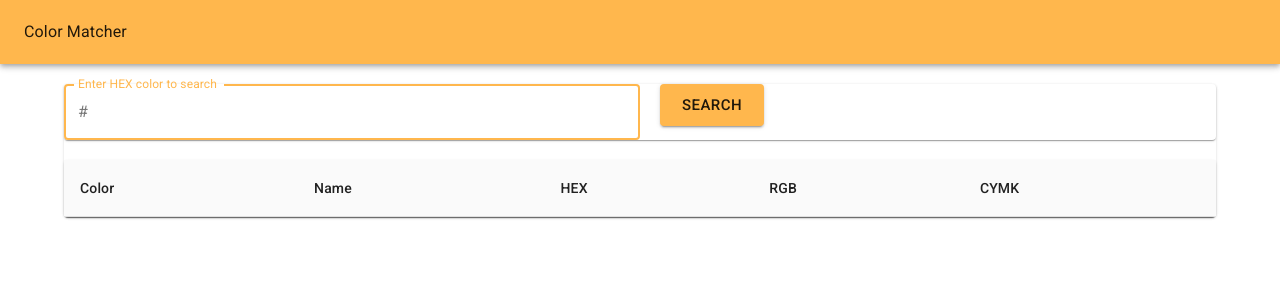
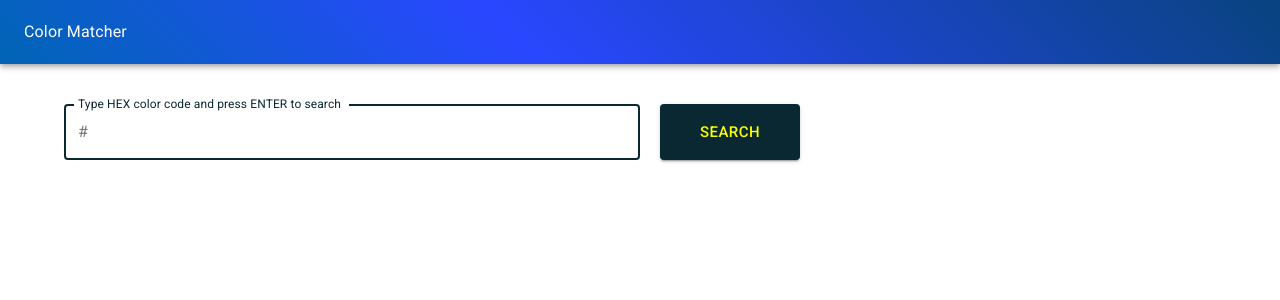
Before and after one commit to keyurmodi21/hivo-color-matcher, a React (Create React App) app: page / in a window 1280 px wide. Shown: the top 300 px of the page. Built offline with nearby package versions, Linux system fonts and the light colour scheme.

Commit message:
improved UI and theming to match Hivo theme of blue, black and yellow

```diff
--- a/package.json
+++ b/package.json
@@ -1,6 +1,7 @@
 {
   "name": "hivo-color-matcher",
   "version": "0.1.0",
+  "homepage": "https://keyurmodi21.github.io/hivo-color-matcher",
   "private": true,
   "dependencies": {
     "@material-ui/core": "^4.9.3",
@@ -17,7 +18,9 @@
     "start": "react-scripts start",
     "build": "react-scripts build",
     "test": "react-scripts test",
-    "eject": "react-scripts eject"
+    "eject": "react-scripts eject",
+    "predeploy": "npm run build",
+    "deploy": "gh-pages -d build"
   },
   "eslintConfig": {
     "extends": "react-app"
@@ -36,6 +39,7 @@
   },
   "devDependencies": {
     "eslint": "^6.8.0",
+    "gh-pages": "^2.2.0",
     "prettier": "^1.19.1"
   }
 }
--- a/src/App.jsx
+++ b/src/App.jsx
@@ -8,9 +8,9 @@ import { ColorMatcherContainer } from './ColorMatcher';
 const theme = createMuiTheme({
   palette: {
     primary: {
-      main: '#ffb74d'
+      main: '#0a2832',
     }
-  }
+  },
 });
 
 function App() {
--- a/src/ColorMatcher/container/ColorMatcherContainer.jsx
+++ b/src/ColorMatcher/container/ColorMatcherContainer.jsx
@@ -49,18 +49,15 @@ export default function ColorMatcherContainer() {
     } else {
       setHexError(true);
 
-      setErrorHelperText('Invalid Hex entered');
+      setErrorHelperText(
+        'Invalid Hex code, please enter valid input: A 6 character hex alphanumeric value'
+      );
     }
   };
 
   const handleKeyDown = (event) => {
     // only allow when search field is not empty, search field is not blank and contains exact 6 characters
-    if (
-      event.key === 'Enter' &&
-      searchField !== null &&
-      searchField !== '' &&
-      searchField.length === 6
-    ) {
+    if (event.key === 'Enter' && searchField !== null && searchField !== '') {
       handleSearch();
     }
   };
@@ -69,7 +66,7 @@ export default function ColorMatcherContainer() {
     colorsData.colors.sort(({ distance: a }, { distance: b }) => a - b);
 
     setRows(
-      colorsData.colors.slice(0, 51).map((color) => {
+      colorsData.colors.slice(0, 50).map((color) => {
         return {
           color: color.hex,
           name: color.color,
--- a/src/ColorMatcher/presentation/ColorMatcher.jsx
+++ b/src/ColorMatcher/presentation/ColorMatcher.jsx
@@ -8,7 +8,7 @@ import { Paper } from '@material-ui/core';
 const useStyles = makeStyles({
   root: {
     width: '90%',
-    margin: '0 auto'
+    margin: '0 auto',
   }
 });
 
@@ -16,7 +16,7 @@ export default function ColorMatcher(props) {
   const classes = useStyles();
 
   return (
-    <Paper className={classes.root}>
+    <Paper className={classes.root} elevation={0}>
       <ColorMatcherActionToolbar {...props} />
       <ColorMatcherList {...props} />
     </Paper>
--- a/src/ColorMatcher/presentation/ColorMatcherActionToolbar.jsx
+++ b/src/ColorMatcher/presentation/ColorMatcherActionToolbar.jsx
@@ -9,11 +9,16 @@ import { makeStyles } from '@material-ui/core';
 
 const useStyles = makeStyles({
   root: {
-    margin: '20px 0'
+    margin: '40px 0 25px',
+    boxShadow: 'none'
   },
   textField: {
     width: '50%',
     marginRight: '20px'
+  },
+  button: {
+    padding: '15px 40px',
+    color: '#faff00'
   }
 });
 export default function ColorMatcherActionToolbar(props) {
@@ -34,7 +39,7 @@ export default function ColorMatcherActionToolbar(props) {
         value={searchField}
         onChange={handleChange}
         onKeyDown={handleKeyDown}
-        label="Enter HEX color to search"
+        label="Type HEX color code and press ENTER to search"
         id="filled-start-adornment"
         InputProps={{
           startAdornment: <InputAdornment position="start">#</InputAdornment>
@@ -46,7 +51,13 @@ export default function ColorMatcherActionToolbar(props) {
         helperText={errorHelperText}
         className={classes.textField}
       />
-      <Button onClick={handleSearch} variant="contained" color="primary" size="large">
+      <Button
+        onClick={handleSearch}
+        variant="contained"
+        color="primary"
+        size="large"
+        className={classes.button}
+      >
         Search
       </Button>
     </Paper>
--- a/src/ColorMatcher/presentation/ColorMatcherList.jsx
+++ b/src/ColorMatcher/presentation/ColorMatcherList.jsx
@@ -1,7 +1,6 @@
 import React from 'react';
 import PropTypes from 'prop-types';
 
-import { makeStyles } from '@material-ui/core/styles';
 import Paper from '@material-ui/core/Paper';
 import Table from '@material-ui/core/Table';
 import TableBody from '@material-ui/core/TableBody';
@@ -10,19 +9,13 @@ import TableContainer from '@material-ui/core/TableContainer';
 import TableHead from '@material-ui/core/TableHead';
 import TableRow from '@material-ui/core/TableRow';
 
-const useStyles = makeStyles({
-  root: {
-    width: '100%'
-  }
-});
-
 export default function ColorMatcherList(props) {
-  const classes = useStyles();
   const { columns, rows } = props;
 
   return (
+    rows.length > 0 && (
       <Paper>
-      <TableContainer className={classes.container}>
+        <TableContainer>
           <Table stickyHeader aria-label="sticky table">
             <TableHead>
               <TableRow>
@@ -30,7 +23,7 @@ export default function ColorMatcherList(props) {
                   <TableCell
                     key={column.id}
                     align={column.align}
-                  style={{ minWidth: column.minWidth }}
+                    style={{ minWidth: column.minWidth, color: '#2947ff' }}
                   >
                     {column.label}
                   </TableCell>
@@ -47,7 +40,9 @@ export default function ColorMatcherList(props) {
                       return (
                         <TableCell key={column.id}>
                           {column.id === 'color' ? (
-                          <div style={{ background: value, width: 50 }}>&nbsp;</div>
+                            <div style={{ background: value, width: 50 }}>
+                              &nbsp;
+                            </div>
                           ) : column.format ? (
                             column.format(value)
                           ) : (
@@ -63,6 +58,7 @@ export default function ColorMatcherList(props) {
           </Table>
         </TableContainer>
       </Paper>
+    )
   );
 }
 
--- a/src/NavBar.jsx
+++ b/src/NavBar.jsx
@@ -7,7 +7,9 @@ const NavBar = () => {
   return (
     <div>
       <AppBar position="static">
-        <Toolbar>
+        <Toolbar
+          style={{ background: 'linear-gradient(45deg,#0065b5,#2947ff 40%,#09437f)' }}
+        >
           <Typography variant="subtitle1" color="inherit">
             Color Matcher
           </Typography>
--- a/src/index.css
+++ b/src/index.css
@@ -1,13 +1,11 @@
 body {
   margin: 0;
-  font-family: -apple-system, BlinkMacSystemFont, 'Segoe UI', 'Roboto', 'Oxygen',
-    'Ubuntu', 'Cantarell', 'Fira Sans', 'Droid Sans', 'Helvetica Neue',
-    sans-serif;
+  font-family: 'Roboto', 'Oxygen', 'Ubuntu', 'Cantarell', 'Fira Sans', 'Droid Sans',
+    'Helvetica Neue', sans-serif;
   -webkit-font-smoothing: antialiased;
   -moz-osx-font-smoothing: grayscale;
 }
 
 code {
-  font-family: source-code-pro, Menlo, Monaco, Consolas, 'Courier New',
-    monospace;
+  font-family: source-code-pro, Menlo, Monaco, Consolas, 'Courier New', monospace;
 }
```
Also changed, not shown: 1 other file (tests, documents, lock files or other folders). Lines whose indentation alone changed are shown as unchanged.
